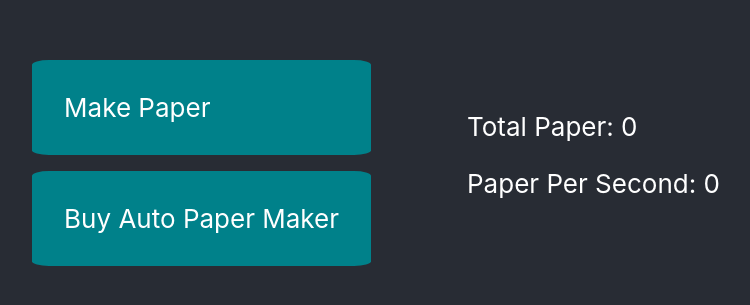
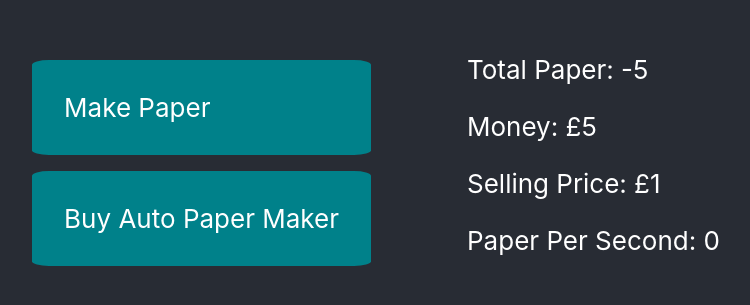
Before and after one commit to stefan-cooper/paper-clicker, a React (Create React App) app: page / in a window 1280 px wide. Shown: the part 245-550 px from the top of the page, without its empty margins (264-1014 px from the left). Built offline with nearby package versions, Linux system fonts and the light colour scheme; the HTML template or start-up script is replaced by a standard one.

Commit message:
Add timer to sell paper automatically and make money

```diff
--- a/src/App.js
+++ b/src/App.js
@@ -11,7 +11,9 @@ class App extends Component {
 
     this.state = {
       clicks: this.props.clicks || 0,
-      autoClickers: this.props.autoClickers || 0
+      autoClickers: this.props.autoClickers || 0,
+      money: this.props.money || 0,
+      salePrice: this.props.saleMoney || 1
     }
   }
 
@@ -19,6 +21,7 @@ class App extends Component {
     for (var i=0; i < this.state.autoClickers; i++) {
       window.setInterval(() => this.clickerAdd(), 1000)
     }
+    window.setTimeout(() => this.sellPaper(), 1000 * this.state.salePrice)
   }
 
   clickerAdd() {
@@ -32,6 +35,11 @@ class App extends Component {
       this.props.updateAutoClickers(this.state.autoClickers)
     })
     window.setInterval(() => this.clickerAdd(), 1000)
+  }
+
+  sellPaper() {
+    this.setState({clicks: this.state.clicks - 1, money: this.state.money + this.state.salePrice})
+    window.setTimeout(() => this.sellPaper(), 1000 * this.state.salePrice)
   }
 
   renderClickButton() {
@@ -57,6 +65,12 @@ class App extends Component {
           Total Paper: {this.state.clicks}
         </p>
         <p className='clicks'>
+          Money: £{this.state.money}
+        </p>
+        <p className='clicks'>
+          Selling Price: £{this.state.salePrice}
+        </p>
+        <p className='clicks'>
           Paper Per Second: {this.state.autoClickers}
         </p>
       </div>
@@ -64,6 +78,7 @@ class App extends Component {
   }
 
   render() {
+
     return (
       <div className="app">
         <div className="playSide">
```
